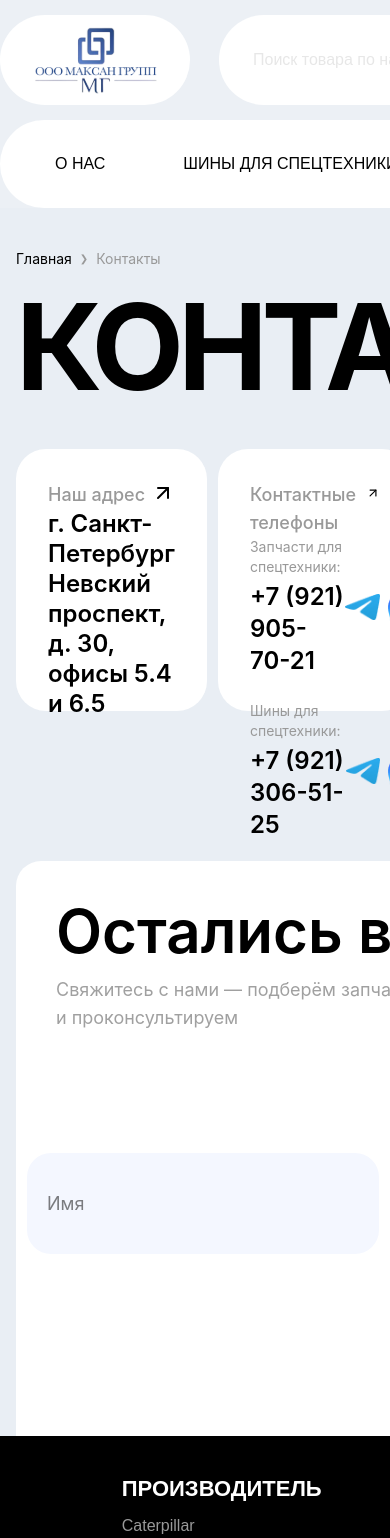
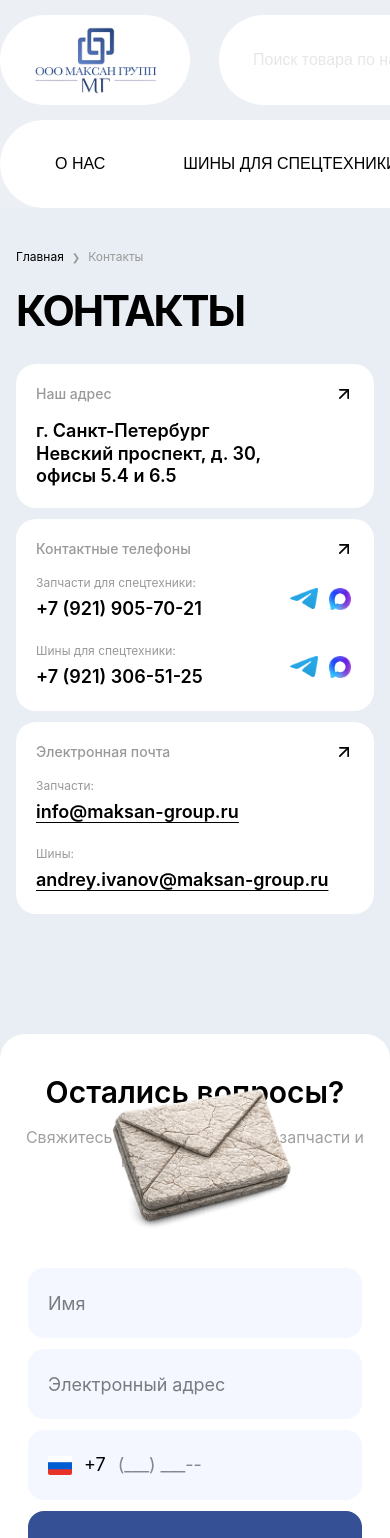
Before and after one commit to KJDev99/shina, a React (Vite) app: page /contact in a window 390 px wide. Shown: the top 1538 px of the page. Built offline with nearby package versions, Linux system fonts and the light colour scheme; a web font is replaced by a local one.

Commit message:
va nihoyat tugadi

```diff
--- a/src/components/ui/FormPost.jsx
+++ b/src/components/ui/FormPost.jsx
@@ -1,33 +1,46 @@
 export default function FormPost() {
   return (
-    <div className="w-[1400px] h-[435px] rounded-lg bg-white mt-[50px]">
-      <div className="flex gap-[11px] mt-[10px]">
+    <div className="max-w-[1400px] w-full rounded-lg bg-white mt-[30px] md:mt-[50px] px-2 md:px-0">
+      <div className="flex flex-col md:flex-row gap-[11px] mt-[10px]">
         <input
           type="text"
           placeholder="Имя"
-
-          className="w-[352px] h-[101px] ml-[11px] rounded-3xl bg-[#F4F7FF] px-5 outline-none text-lg"
+          className="w-full md:w-[352px] h-[70px] md:h-[101px] md:ml-[11px] rounded-2xl md:rounded-3xl bg-[#F4F7FF] px-5 outline-none text-lg"
         />
 
         <input
           type="email"
           placeholder="Электронный адрес"
-          className="w-[353px] h-[101px] rounded-3xl bg-[#F4F7FF] px-5 outline-none text-lg"
+          className="w-full md:w-[353px] h-[70px] md:h-[101px] rounded-2xl md:rounded-3xl bg-[#F4F7FF] px-5 outline-none text-lg"
         />
 
-        <div className="w-[352px] h-[101px] rounded-3xl bg-[#F4F7FF] flex items-center px-5 gap-3">
-          <img src="/quvonch/Siroj/image0.png" alt="" />
+        <div className="w-full md:w-[352px] h-[70px] md:h-[101px] rounded-2xl md:rounded-3xl bg-[#F4F7FF] flex items-center px-5 gap-3">
+          <img src="/quvonch/Siroj/image0.png" alt="" className="w-6 h-auto" />
           <span className="text-lg">+7</span>
           <input
             type="number"
-            placeholder="(___) ___-__-__"
+            placeholder="(___) ___--"
             className="bg-transparent outline-none text-gray-900 text-lg w-full"
           />
         </div>
 
-        <button className="w-[263px] h-[101px] rounded-3xl bg-[#355094]">
-          <h1 className="text-white">Отправить</h1>
+        <button className="w-full md:w-[263px] h-[70px] md:h-[101px] rounded-2xl md:rounded-3xl bg-[#355094]">
+          <h1 className="text-white font-medium">Отправить</h1>
         </button>
+      </div>
+      <div className="mt-[20px] mb-[10px] px-2">
+        <label className="custom-checkbox flex items-start">
+          <input type="checkbox" className="mt-1" />
+          <span className="checkmark"></span>
+          <span className="font-normal text-[12px] md:text-[14px] ml-[10px] text-[#97989B] leading-tight">
+            Я даю свое согласие на обработку персональных данных в соответствии
+            с ФЗ №152-ФЗ “О персональных данных” на условиях и для целей,
+            определенных{" "}
+            <a href="#" className="underline">
+              Политикой Конфиденциальности.
+            </a>
+          </span>
+        </label>
       </div>
     </div>
   );
--- a/src/components/ui/cantactform.jsx
+++ b/src/components/ui/cantactform.jsx
@@ -2,21 +2,23 @@ import FormPost from "./FormPost";
 
 export default function CantactForm() {
   return (
-    <div className="w-[1400px] m-auto h-[435px] rounded-[25px] mb-[100px] bg-white  mt-[150px]">
-      <div className="grid grid-cols-2 ">
-        <div className="mt-10 ml-10     ">
-          <h1 className="font-semibold text-6xl mb-[15px] ">
+    <div className="max-w-[1400px] w-full m-auto h-auto md:h-[455px] rounded-[25px] mb-[50px] md:mb-[100px] bg-white mt-[80px] md:mt-[150px] p-5 md:p-0 overflow-hidden">
+      <div className="grid grid-cols-1 md:grid-cols-2">
+        <div className="mt-5 md:mt-10 md:ml-10 text-center md:text-left">
+          <h1 className="font-semibold text-3xl md:text-6xl mb-[15px]">
             Остались вопросы?
           </h1>
-          <h3 className="text-[#11111166] font-normal text-lg">
-            Свяжитесь с нами — подберём запчасти <br /> и проконсультируем
+          <h3 className="text-[#11111166] font-normal text-base md:text-lg">
+            Свяжитесь с нами — подберём запчасти <br className="hidden md:block" /> и проконсультируем
           </h3>
         </div>
-        <img
-          src="/quvonch/Siroj/1780.png"
-          alt=""
-          className=" mt-[-100px] ml-[200px] "
-        />
+        <div className="flex justify-center md:block">
+          <img
+            src="/quvonch/Siroj/1780.png"
+            alt=""
+            className="w-2/3 md:w-auto  mt-[-100px] md:ml-[200px] "
+          />
+        </div>
       </div>
 
       <FormPost />
--- a/src/pages/siroj/contact.jsx
+++ b/src/pages/siroj/contact.jsx
@@ -6,117 +6,120 @@ export default function Contact() {
   return (
     <div className="bg-[#E9EEF4] min-h-screen font-sans">
       <div className="max-w-[1436px] m-auto py-10 px-4">
-        <div className="flex items-center gap-2 mb-6 text-[14px]">
+        <div className="flex items-center gap-2 mb-6 text-[12px] sm:text-[14px]">
           <span className="text-black">Главная</span>
           <span className="text-[#999999] text-[10px]">❯</span>
           <span className="text-[#999999]">Контакты</span>
         </div>
 
-        <div className="mb-12">
-          <h1 className="text-[120px] font-bold uppercase tracking-tighter leading-[0.9] text-black">
+        <div className="mb-8 sm:mb-12">
+          <h1 className="text-[42px] sm:text-[120px] font-bold uppercase tracking-tighter leading-[1] sm:leading-[0.9] text-black">
             Контакты
           </h1>
         </div>
 
-        <div className="flex gap-[11px] ">
-          <div className="w-[471px] h-[262px] bg-white rounded-[30px] p-8 flex flex-col justify-between">
+        <div className="flex flex-col sm:flex-row gap-[11px]">
+          <div className="w-full sm:w-[471px] h-auto sm:h-[262px] bg-white rounded-[20px] sm:rounded-[30px] p-5 sm:p-8 flex flex-col justify-between">
             <div className="flex justify-between items-start">
-              <span className="text-[#999999] text-lg font-medium ">Наш адрес</span>
-              <ArrowUpRight className="text-black w-6 h-6" />
+              <span className="text-[#999999] text-sm sm:text-lg font-medium">
+                Наш адрес
+              </span>
+              <ArrowUpRight className="text-black w-5 h-5 sm:w-6 sm:h-6" />
             </div>
-            <div className="text-[24px] font-semibold leading-tight text-black max-w-[319px]">
+            <div className="text-[18px] sm:text-[24px] font-semibold leading-tight text-black mt-4 sm:mt-0">
               г. Санкт-Петербург <br />
               Невский проспект, д. 30, <br />
               офисы 5.4 и 6.5
             </div>
           </div>
 
-          <div className="w-[471px] h-[262px] bg-white rounded-[30px] p-8 flex flex-col justify-between">
+          <div className="w-full sm:w-[471px] h-auto sm:h-[262px] bg-white rounded-[20px] sm:rounded-[30px] p-5 sm:p-8 flex flex-col justify-between">
             <div className="flex justify-between items-start">
-              <span className="text-[#999999] text-lg font-medium">
+              <span className="text-[#999999] text-sm sm:text-lg font-medium">
                 Контактные телефоны
               </span>
-              <ArrowUpRight className="text-black w-6 h-6" />
+              <ArrowUpRight className="text-black w-5 h-5 sm:w-6 sm:h-6" />
             </div>
-            <div className="space-y-6">
+
+            <div className="space-y-5 sm:space-y-6 mt-4 sm:mt-0">
               <div className="flex items-center justify-between">
                 <div>
-                  <p className="text-[#999999] text-sm mb-1 font-normal ">
+                  <p className="text-[#999999] text-xs sm:text-sm mb-1">
                     Запчасти для спецтехники:
                   </p>
-                  <p className="text-2xl font-semibold text-black">
+                  <p className="text-lg sm:text-2xl font-semibold text-black">
                     +7 (921) 905-70-21
                   </p>
                 </div>
                 <div className="flex gap-2">
-                  <div className="flex gap-2">
-                    <img
-                      src="/quvonch/Siroj/path.png"
-                      alt="telegram"
-                      className="w-[36px] h-[28px] object-contain"
-                    />
-
-                    <img
-                      src="/quvonch/Siroj/icon2.png"
-                      alt="chat"
-                      className="w-[36px] h-[28px] object-contain"
-                    />
-                  </div>
+                  <img
+                    src="/quvonch/Siroj/path.png"
+                    alt="telegram"
+                    className="w-[28px] h-[22px] sm:w-[36px] sm:h-[28px] object-contain"
+                  />
+                  <img
+                    src="/quvonch/Siroj/icon2.png"
+                    alt="chat"
+                    className="w-[28px] h-[22px] sm:w-[36px] sm:h-[28px] object-contain"
+                  />
                 </div>
               </div>
+
               <div className="flex items-center justify-between">
                 <div>
-                  <p className="text-[#999999] text-sm mb-1 font-normal">
+                  <p className="text-[#999999] text-xs sm:text-sm mb-1">
                     Шины для спецтехники:
                   </p>
-                  <p className="text-2xl font-semibold text-black">
+                  <p className="text-lg sm:text-2xl font-semibold text-black">
                     +7 (921) 306-51-25
                   </p>
                 </div>
-                <div className="flex gap-4">
-                  <div className="flex gap-2">
-                    <img
-                      src="/quvonch/Siroj/path.png"
-                      alt="telegram"
-                      className="w-[36px] h-[28px] object-contain"
-                    />
-
-                    <img
-                      src="/quvonch/Siroj/icon2.png"
-                      alt="chat"
-                      className="w-[36px] h-[28px] object-contain"
-                    />
-                  </div>
+                <div className="flex gap-2">
+                  <img
+                    src="/quvonch/Siroj/path.png"
+                    alt="telegram"
+                    className="w-[28px] h-[22px] sm:w-[36px] sm:h-[28px] object-contain"
+                  />
+                  <img
+                    src="/quvonch/Siroj/icon2.png"
+                    alt="chat"
+                    className="w-[28px] h-[22px] sm:w-[36px] sm:h-[28px] object-contain"
+                  />
                 </div>
               </div>
             </div>
           </div>
 
-          <div className="w-[471px] h-[262px] bg-white rounded-[30px] p-8 flex flex-col justify-between">
+          <div className="w-full sm:w-[471px] h-auto sm:h-[262px] bg-white rounded-[20px] sm:rounded-[30px] p-5 sm:p-8 flex flex-col justify-between">
             <div className="flex justify-between items-start">
-              <span className="text-[#999999] text-lg font-medium">
+              <span className="text-[#999999] text-sm sm:text-lg font-medium">
                 Электронная почта
               </span>
-              <ArrowUpRight className="text-black w-6 h-6" />
+              <ArrowUpRight className="text-black w-5 h-5 sm:w-6 sm:h-6" />
             </div>
-            <div className="space-y-6">
+
+            <div className="space-y-5 sm:space-y-6 mt-4 sm:mt-0">
               <div>
-                <p className="text-[#999999] text-sm font-normal mb-1">Запчасти:</p>
-                <p className="text-2xl font-semibold text-black underline underline-offset-4">
+                <p className="text-[#999999] text-xs sm:text-sm mb-1">
+                  Запчасти:
+                </p>
+                <p className="text-lg sm:text-2xl font-semibold text-black underline underline-offset-4 break-all">
                   info@maksan-group.ru
                 </p>
               </div>
+
               <div>
-                <p className="text-[#999999] text-sm mb-1 font-normal">Шины:</p>
-                <p className="text-2xl font-semibold text-black underline underline-offset-4">
+                <p className="text-[#999999] text-xs sm:text-sm mb-1">Шины:</p>
+                <p className="text-lg sm:text-2xl font-semibold text-black underline underline-offset-4 break-all">
                   andrey.ivanov@maksan-group.ru
                 </p>
               </div>
             </div>
           </div>
         </div>
-<CantactForm/>
       </div>
+
+      <CantactForm />
     </div>
   );
 }
--- a/src/pages/siroj/diller.jsx
+++ b/src/pages/siroj/diller.jsx
@@ -3,21 +3,25 @@ import CantactForm from "../../components/ui/cantactform";
 export default function Diller() {
   return (
     <div className="max-w-[1436px] m-auto py-10 px-4">
-      <div className="flex items-center gap-2 mb-6 text-[14px]">
+      <div className="flex items-center gap-2 mb-6 text-[12px] sm:text-[14px]">
         <span className="text-black">Главная</span>
         <span className="text-[#999999] text-[10px]">❯</span>
         <span className="text-[#999999]">Caterpillar</span>
       </div>
-      <div className="">
-        <div className="mb-12 flex gap-[550px] ">
-          <h1 className="text-[120px] font-bold uppercase tracking-tighter leading-[0.9] text-black">
-            Caterpillar
-          </h1>
-          <img src="/quvonch/icon/logo.svg" alt="" />
-        </div>
+
+      <div className="mb-8 sm:mb-12 flex flex-col sm:flex-row sm:items-center sm:justify-between gap-4">
+        <h1 className="text-[42px] sm:text-[120px] font-bold uppercase tracking-tighter leading-[1] sm:leading-[0.9] text-black">
+          Caterpillar
+        </h1>
+        <img
+          src="/quvonch/icon/logo.svg"
+          alt=""
+          className="w-[120px] sm:w-auto"
+        />
       </div>
-      <div className="">
-        <p className="font-normal text-lg mb-[15px]">
+
+      <div>
+        <p className="font-normal text-[14px] sm:text-lg mb-[12px] sm:mb-[15px]">
           ООО "МАКСАН ГРУПП" является надежным поставщиком запасных частей,
           узлов и агрегатов для горно-шахтного направления, и особое внимание мы
           уделяем продукции от всемирно известного производителя Caterpillar.
@@ -25,7 +29,8 @@ export default function Diller() {
           Caterpillar зарекомендовал себя как лидер в производстве надежной и
           долговечной техники.
         </p>
-        <p className="font-normal text-lg mb-[15px]">
+
+        <p className="font-normal text-[14px] sm:text-lg mb-[12px] sm:mb-[15px]">
           Мы понимаем, что для эффективной работы в тяжелых условиях
           горнодобывающей отрасли, каждая деталь имеет значение. Поэтому ООО
           "МАКСАН ГРУПП" предлагает только оригинальные запасные части от
@@ -35,7 +40,8 @@ export default function Diller() {
           управления, что позволяет максимально быстро и точно удовлетворить
           любые ваши потребности.
         </p>
-        <p className="font-normal text-lg mb-[15px]">
+
+        <p className="font-normal text-[14px] sm:text-lg mb-[12px] sm:mb-[15px]">
           Мы понимаем, что для эффективной работы в тяжелых условиях
           горнодобывающей отрасли, каждая деталь имеет значение. Поэтому ООО
           "МАКСАН ГРУПП" предлагает только оригинальные запасные части от
@@ -45,7 +51,8 @@ export default function Diller() {
           управления, что позволяет максимально быстро и точно удовлетворить
           любые ваши потребности.
         </p>
-        <p className="font-normal text-lg mb-[15px]">
+
+        <p className="font-normal text-[14px] sm:text-lg mb-[12px] sm:mb-[15px]">
           ООО "МАКСАН ГРУПП" является надежным поставщиком запасных частей,
           узлов и агрегатов для горно-шахтного направления, и особое внимание мы
           уделяем продукции от всемирно известного производителя Caterpillar.
@@ -53,10 +60,18 @@ export default function Diller() {
           Caterpillar зарекомендовал себя как лидер в производстве надежной и
           долговечной техники.
         </p>
-        <div className="">
-          <img src="/quvonch/Siroj/kran.png" alt="" />
+
+        <div className="mt-6 sm:mt-8">
+          <img
+            src="/quvonch/Siroj/kran.png"
+            alt=""
+            className="w-full h-auto rounded-[16px] sm:rounded-[24px]"
+          />
         </div>
-        <CantactForm />
+
+        <div className="mt-10 sm:mt-16">
+          <CantactForm />
+        </div>
       </div>
     </div>
   );
--- a/src/pages/siroj/news.jsx
+++ b/src/pages/siroj/news.jsx
@@ -4,31 +4,32 @@ import NewsCart from "../../components/ui/NewsCart";
 
 export default function News() {
   return (
-    <div className="max-w-[1436px] mx-auto py-10 px-4">
-      <div className="flex items-center gap-2 mb-6 text-[14px]">
+    <div className="max-w-[1436px] mx-auto py-6 md:py-10 px-4">
+      <div className="flex items-center gap-2 mb-6 text-[12px] md:text-[14px]">
         <span className="text-black">Главная</span>
-        <span className="text-[#999999] text-[10px]">❯</span>
+        <span className="text-[#999999] text-[8px] md:text-[10px]">❯</span>
         <span className="text-[#999999]">Новости</span>
       </div>
 
-      <div className="flex items-end justify-between mb-12">
-        <h1 className="text-[120px] font-semibold uppercase tracking-tighter text-8xl leading-[100%] text-black">
+      <div className="flex flex-col lg:flex-row lg:items-end justify-between mb-8 md:mb-12 gap-6">
+        <h1 className="text-5xl sm:text-7xl md:text-8xl lg:text-[120px] font-semibold uppercase tracking-tighter leading-[100%] text-black">
           Новости
         </h1>
 
-        <div className="bg-white rounded-full p-1 flex items-center gap-1 w-[447px] h-[76px]">
-          <button className="px-8 py-3 h-[66px] w-[125px]  bg-[#355094] text-white rounded-full text-base font-normal uppercase">
+        <div className="bg-white rounded-[40px] md:rounded-full p-1 flex flex-wrap md:flex-nowrap items-center gap-1 w-full lg:w-auto h-auto lg:h-[76px] border border-gray-100 lg:border-none">
+          <button className="flex-1 md:flex-none px-4 md:px-8 py-3 h-[50px] md:h-[66px] min-w-[80px] bg-[#355094] text-white rounded-full text-xs md:text-base font-normal uppercase">
             ВСЕ
           </button>
-          <button className="px-3 py-7 text-black font-normal text-base uppercase">
+          <button className="flex-1 md:flex-none px-3 py-3 md:py-7 text-black font-normal text-[10px] md:text-base uppercase whitespace-nowrap">
             ПОЛЕЗНОЕ
           </button>
-          <button className="px-3 py-7 text-black font-normal text-base uppercase">
+          <button className="flex-1 md:flex-none px-3 py-3 md:py-7 text-black font-normal text-[10px] md:text-base uppercase whitespace-nowrap">
             НОВОСТИ КОМПАНИИ
           </button>
         </div>
       </div>
-      <div className="grid grid-cols-4 gap-[10px]">
+
+      <div className="grid grid-cols-1 sm:grid-cols-2 md:grid-cols-3 lg:grid-cols-4 gap-4 md:gap-[10px]">
         <NewsCart />
         <NewsCart />
         <NewsCart />
@@ -42,10 +43,7 @@ export default function News() {
         <NewsCart />
         <NewsCart />
       </div>
-
       <CantactForm />
-
-
     </div>
   );
 }
```
Also changed, not shown: 1 other file (tests, documents, lock files or other folders).
